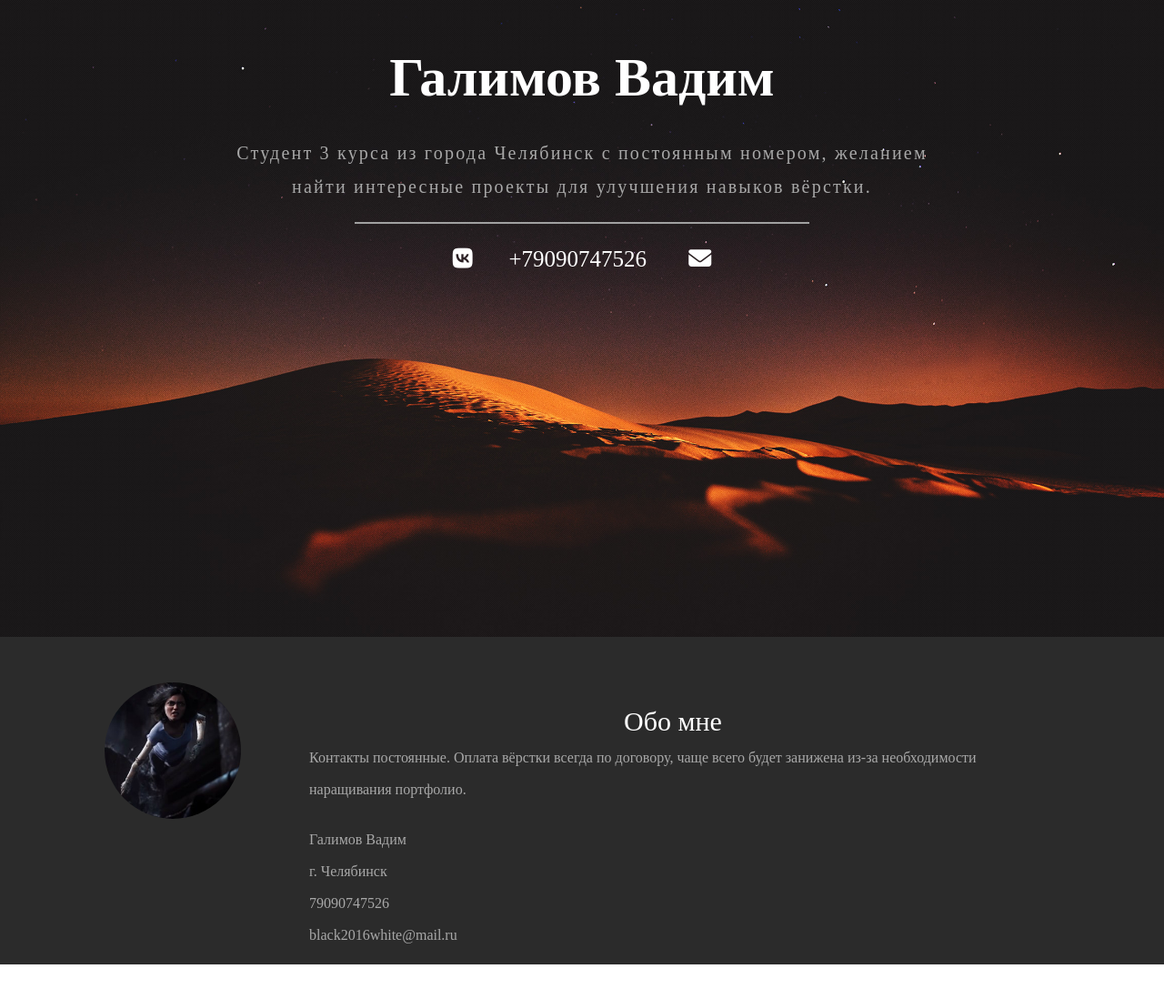
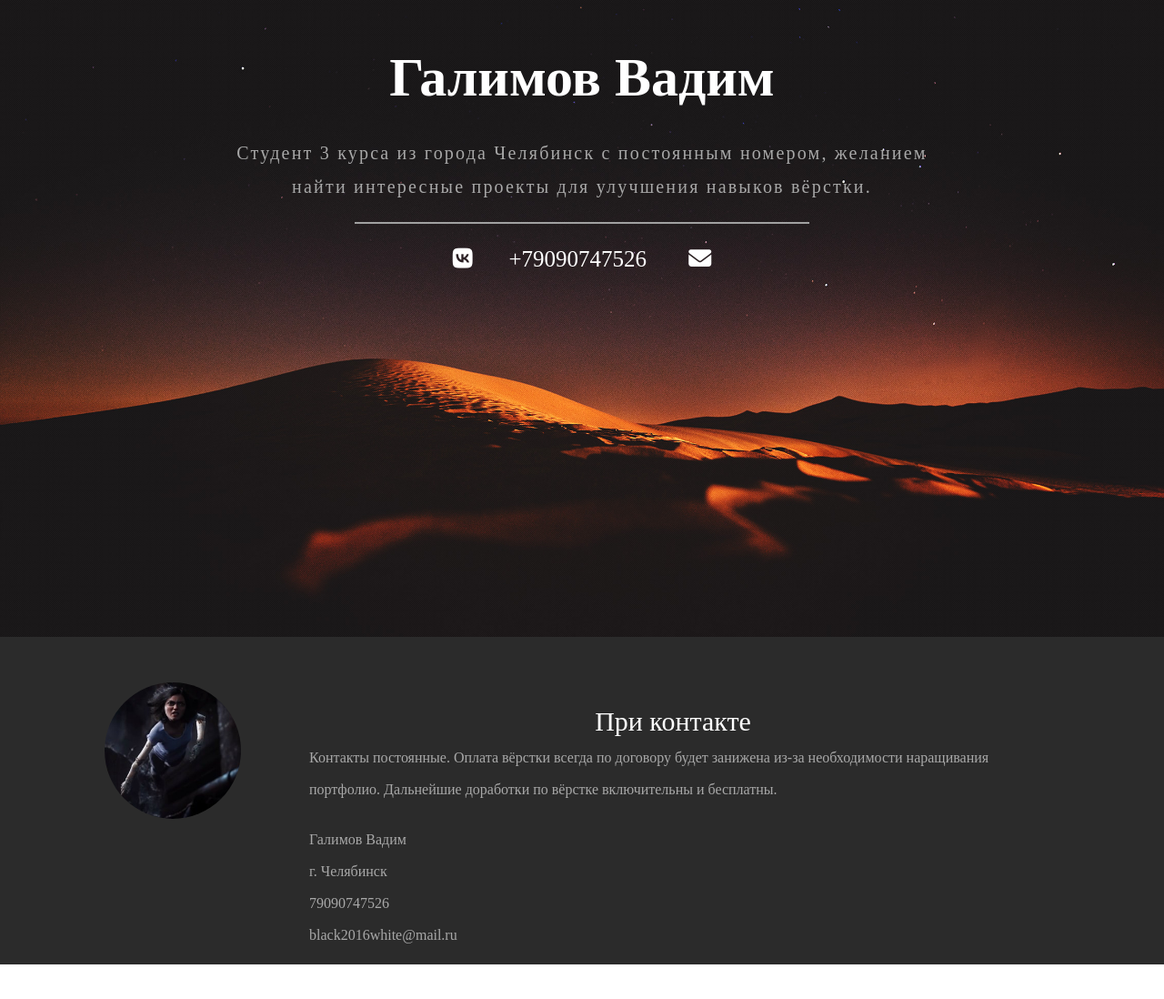
Before and after one commit to JustNova-git/portfolio, a plain HTML site: page index.html in a window 1280 px wide. Shown: the part 100-1198 px from the top of the page at 91% size. Drawn offline with Linux system fonts and the light colour scheme.

Commit message:
about me update

```diff
--- a/index.html
+++ b/index.html
@@ -23,7 +23,7 @@
       </nav>
       <div class="header__content">
         <h1 class="header__title">Галимов Вадим </h1>
-        <p class="header__text">Студент 3 курса из города Челябинск с постоянным номером, желанием найти интересные
+        <p class="header__text">Студент 3 курсa из города Челябинск с постоянным номером, желанием найти интересные
           проекты для улучшения навыков вёрстки.</p>
         <hr color="#A1A1A1" />
         <div class="header__contact header__contact_a"> <a href="https://vk.com/black_2016_white" target="_blank"><i
@@ -39,9 +39,9 @@
           </div>
           <div class="about__description">
             <div class="about__info">
-              <div class="about__title title">Обо мне</div>
-              <div class="about__text">Контакты постоянные. Оплата вёрстки всегда по договору, чаще всего будет занижена
-                из-за необходимости наращивания портфолио.</div>
+              <div class="about__title title">При контакте</div>
+              <div class="about__text">Контакты постоянные. Оплата вёрстки всегда по договору будет занижена
+                из-за необходимости наращивания портфолио. Дальнейшие доработки по вёрстке включительны и бесплатны. </div>
             </div>
             <div class="about__contact">
               <div class="about__contact-desc">
```
